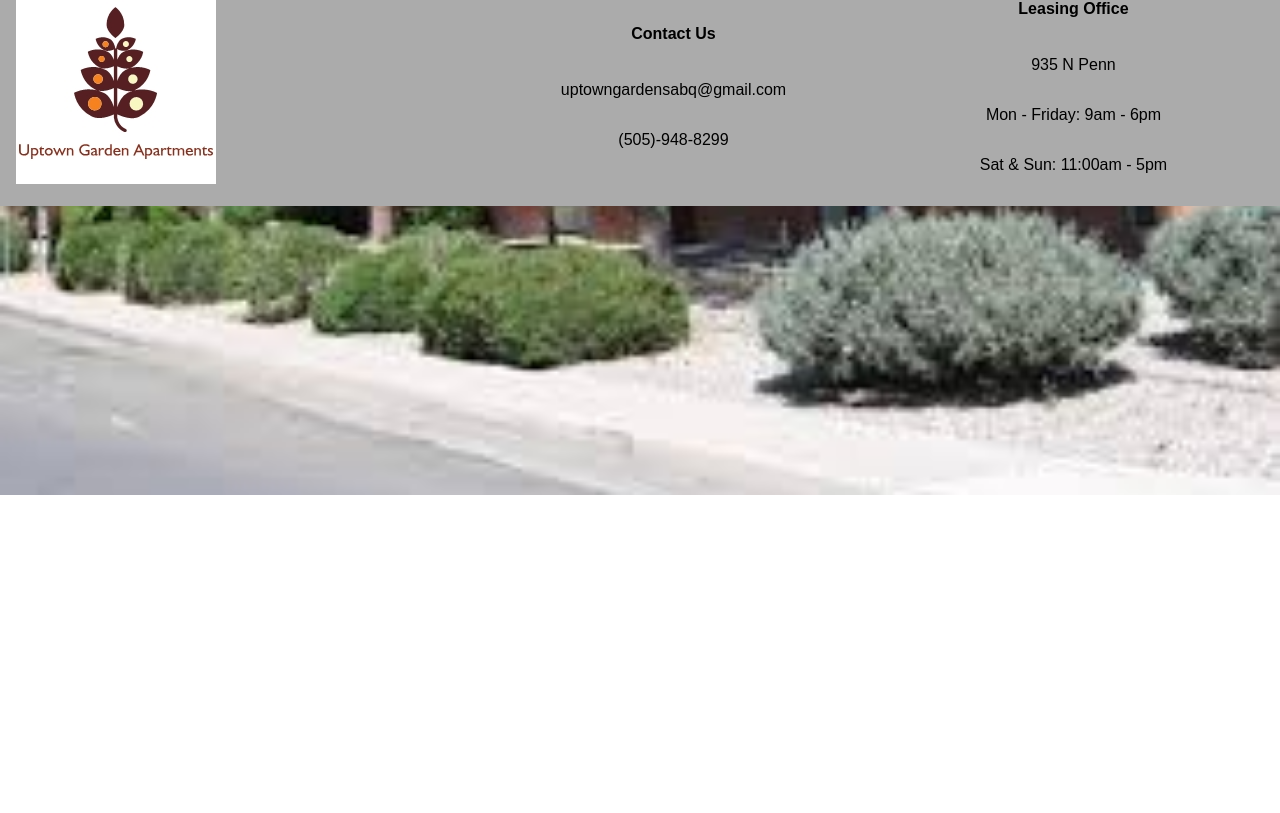
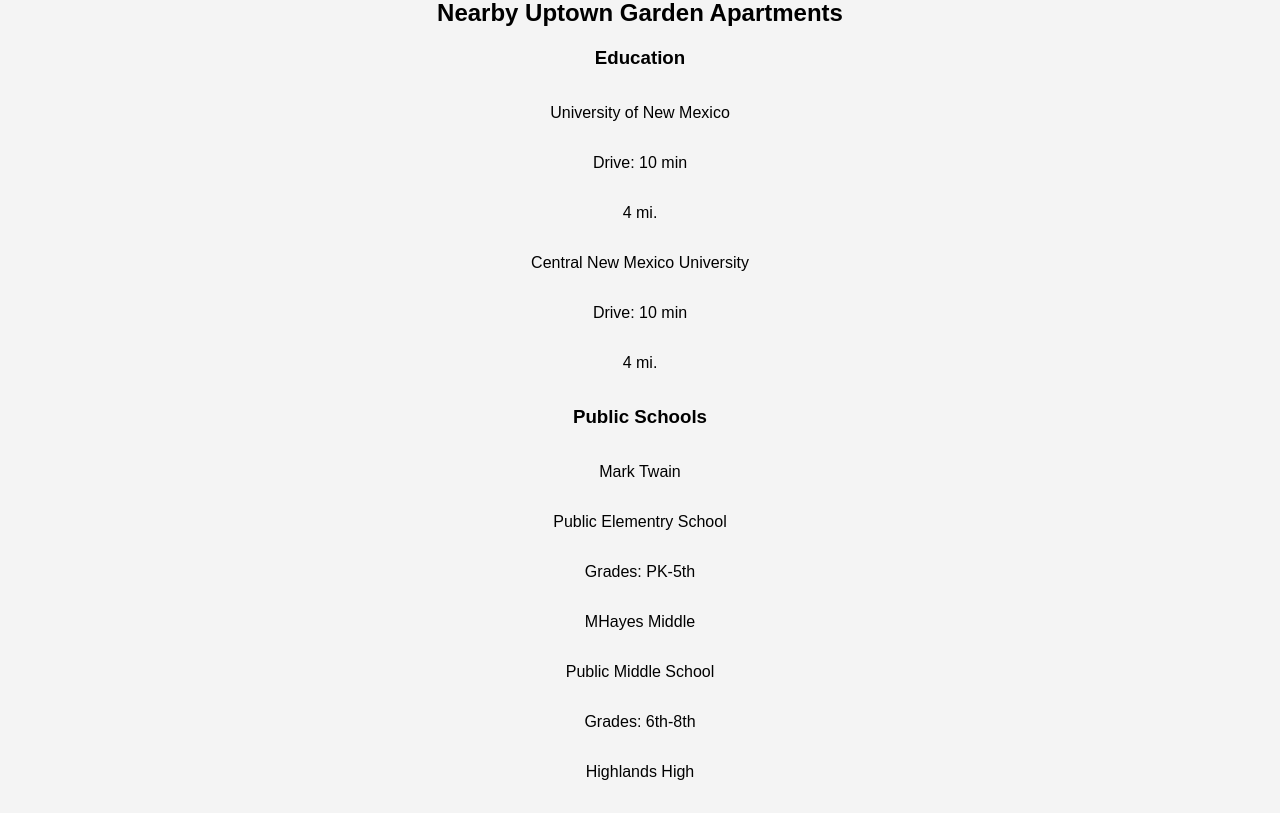
Before and after one commit to piperjarrett/uptown-garden-apartments, a React (Create React App) app: page /location in a window 1280 px wide. Shown: the part 305-1118 px from the top of the page. Before the commit the page ends 800 px from the top, so only its background shows below. Built offline with nearby package versions, Linux system fonts and the light colour scheme.

Commit message:
add styling

```diff
--- /dev/null
+++ b/src/AboutLocation/AboutLocation.css
@@ -0,0 +1,4 @@
+.about-location {
+    background-color: rgba(244,244,244,1);
+    padding: 1rem;
+}
--- /dev/null
+++ b/src/AboutLocation/AboutLocation.js
@@ -0,0 +1,32 @@
+import "./AboutLocation.css";
+
+const AboutLocation = () => {
+  return (
+    <div className="about-location">
+      <h2>Nearby Uptown Garden Apartments</h2>
+      <div className="locattion-education">
+        <h3>Education</h3>
+        <p>University of New Mexico</p>
+        <p>Drive: 10 min</p>
+        <p>4 mi.</p>
+        <p>Central New Mexico University</p>
+        <p>Drive: 10 min</p>
+        <p>4 mi.</p>
+      </div>
+      <div className="location-public-schools">
+        <h3>Public Schools</h3>
+        <p>Mark Twain</p>
+        <p>Public Elementry School</p>
+        <p>Grades: PK-5th</p>
+        <p>MHayes Middle</p>
+        <p>Public Middle School</p>
+        <p>Grades: 6th-8th</p>
+        <p>Highlands High</p>
+        <p>Public High School</p>
+        <p>Grades: 9th-12thh</p>
+      </div>
+    </div>
+  );
+};
+
+export default AboutLocation;
--- a/src/Apartment/Apartment.css
+++ b/src/Apartment/Apartment.css
@@ -3,8 +3,8 @@
     display: flex;
     flex-direction: column;
     align-items: flex-start;
-    width: 30rem;
-    height: 20rem;
+    width: 50vw;
+    height: 60vh;
     /* justify-content: center; */
     padding-left: 5rem;
     padding-top: 3rem;
@@ -31,7 +31,7 @@
 .header-rent-price {
     margin-top: 0rem;
     background: rgba(244,244,244,1);
-    width: 25rem;
+    /* width: 25rem; */
     height: 2rem;
     margin-left: 2rem;
     display: flex;
@@ -41,7 +41,7 @@
     padding-left: 5rem;
     padding-bottom: 3rem;
     opacity: .8;
-    width: 30rem;
+    width: 50vw;
     margin-bottom: 0;
 }
 .ind-apartment-buttons {
@@ -68,6 +68,7 @@ button:hover {
     align-items: flex-end;
     margin-top: 8%;
     margin-left: 2rem;
+    flex-wrap: wrap;
 }
 
 .ind-apartment-bottom {
@@ -75,6 +76,7 @@ button:hover {
     background-color: #c4c3c3;
     margin: 0rem;
     padding: 1rem;
+    width: 100%;
 }
 
 .ind-apartment-bottom, p {
@@ -88,7 +90,7 @@ button:hover {
 }
 
 .apartment-layout {
-    width: 30rem;
+    width: 30vw;
     margin: 2rem;
 }
 
--- a/src/App/App.css
+++ b/src/App/App.css
@@ -11,6 +11,7 @@ html {
   -moz-background-size: cover;
   -o-background-size: cover;
   background-size: cover;
+
 }
 
 .App {
--- a/src/App/App.js
+++ b/src/App/App.js
@@ -5,6 +5,7 @@ import Footer from "../Footer/Footer";
 import { Route } from "react-router-dom";
 import Complexes from "../Complexes/Complexes";
 import Apartment from "../Apartment/Apartment";
+import AboutLocation from "../AboutLocation/AboutLocation";
 
 function App() {
   return (
@@ -25,6 +26,9 @@ function App() {
       <Route path="/2bed/1bath">
         <Apartment />
       </Route>
+      <Route path="/location">
+        <AboutLocation />
+      </Route>
       <Footer />
     </section>
   );
--- a/src/Footer/Footer.js
+++ b/src/Footer/Footer.js
@@ -12,9 +12,10 @@ const Footer = () => {
         </div>
         <div>
           <h4>Leasing Office</h4>
-          <p>935 N Penn</p>
-          <p>Mon - Friday: 9am - 6pm</p>
-          <p>Sat & Sun: 11:00am - 5pm</p>
+          <p>1113 Pennslyvania NE</p>
+          <p>Albuqueuerque, NM. 87110</p>
+          <p>Mon - Friday: 10am - 5pm</p>
+          <p>Sat: 2pm - 4pm</p>
         </div>
       </div>
     </footer>
--- a/src/Home/Home.css
+++ b/src/Home/Home.css
@@ -21,7 +21,7 @@ h1 {
 }
 
 .homepage-contact-info {
-    width: 15rem;
+    width: 25vw;
     overflow-wrap: break-word;
 }
 
--- a/src/Home/Home.js
+++ b/src/Home/Home.js
@@ -8,7 +8,8 @@ const Home = () => {
         <div className="homepage-contact">
           <div className="homepage-contact-info">
             <p>Visit our Office</p>
-            <p>925 N Penn</p>
+            <p>1113 Pennslyvania NE</p>
+            <p>Albuqueuerque, NM. 87110</p>
           </div>
           <div className="homepage-contact-info">
             <p>Let's Talk</p>
```
